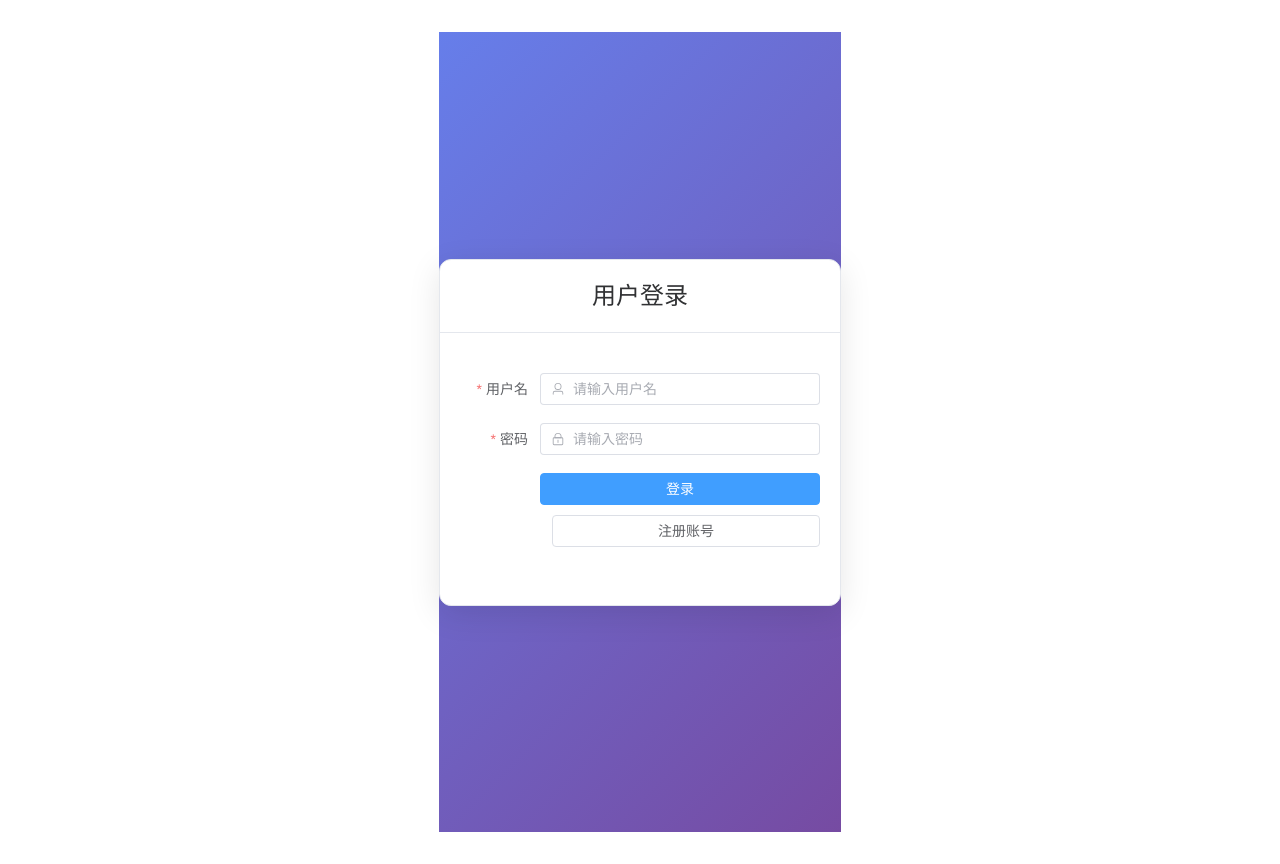
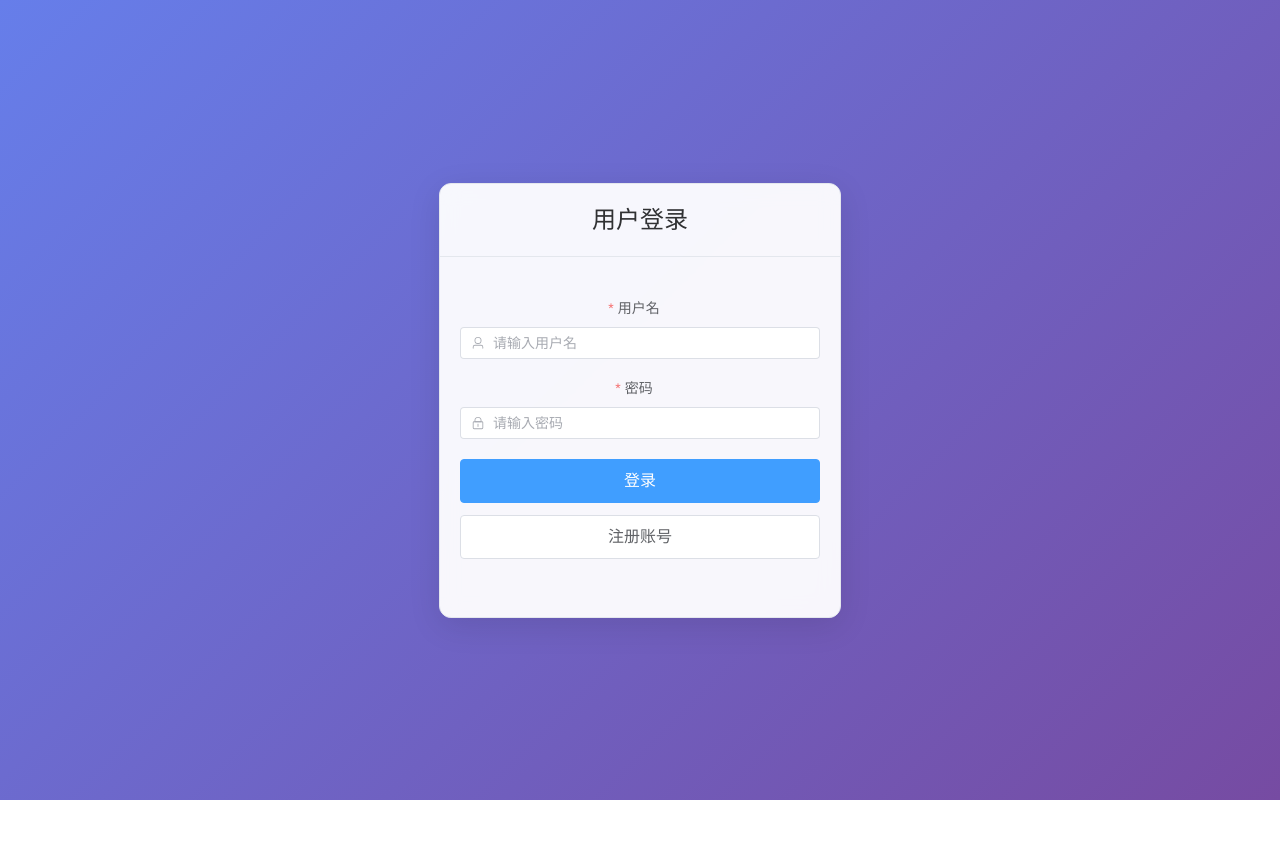
Before and after one commit to zerokkcoder/article-artisan, a Vue app in the folder frontend/: page /#/login in a window 1280 px wide. Built offline with nearby package versions, Linux system fonts and the light colour scheme.

Commit message:
style(login/register): 优化登录和注册页面的样式和布局
- 调整表单标签位置为顶部对齐
- 改进容器和卡片布局以适应不同屏幕尺寸
- 添加毛玻璃效果和响应式设计
- 统一按钮样式和间距

```diff
--- a/frontend/src/components/Login.vue
+++ b/frontend/src/components/Login.vue
@@ -11,8 +11,8 @@
           ref="loginFormRef"
           :model="loginForm"
           :rules="rules as any"
-          label-width="80px"
           class="login-form"
+          label-position="top"
         >
           <el-form-item label="用户名" prop="username">
           <el-input
@@ -34,7 +34,7 @@
           />
         </el-form-item>
 
-        <el-form-item>
+        <el-form-item class="button-group" label-width="0">
           <el-button
             type="primary"
             :loading="isLoading"
@@ -88,17 +88,26 @@ const handleLogin = async () => {
 
 <style scoped>
 .login-container {
+  position: fixed;
+  top: 0;
+  left: 0;
+  width: 100vw;
+  height: 100vh;
   display: flex;
   justify-content: center;
   align-items: center;
-  min-height: 100vh;
   background: linear-gradient(135deg, #667eea 0%, #764ba2 100%);
+  padding: 20px;
+  box-sizing: border-box;
 }
 
 .login-card {
-  width: 400px;
+  width: 100%;
+  max-width: 400px;
   box-shadow: 0 8px 32px rgba(0, 0, 0, 0.1);
   border-radius: 12px;
+  backdrop-filter: blur(10px);
+  background: rgba(255, 255, 255, 0.95);
 }
 
 .card-header {
@@ -109,18 +118,55 @@ const handleLogin = async () => {
   margin: 0;
   color: #303133;
   font-weight: 600;
+  font-size: 24px;
 }
 
 .login-form {
   padding: 20px 0;
 }
 
+.button-group {
+  text-align: center;
+  margin-top: 20px;
+}
+
+.button-group :deep(.el-form-item__content) {
+  justify-content: center;
+  display: flex;
+  flex-direction: column;
+  align-items: center;
+  width: 100%;
+  gap: 12px;
+}
+
+.button-group :deep(.el-button) {
+  margin: 0 !important;
+}
+
 .login-button {
   width: 100%;
-  margin-bottom: 10px;
+  height: 44px;
+  font-size: 16px;
 }
 
 .switch-button {
   width: 100%;
+  height: 44px;
+  font-size: 16px;
+}
+
+/* 响应式设计 */
+@media (max-width: 480px) {
+  .login-container {
+    padding: 10px;
+  }
+
+  .login-card {
+    max-width: 100%;
+  }
+
+  .card-header h2 {
+    font-size: 20px;
+  }
 }
 </style>
--- a/frontend/src/components/Register.vue
+++ b/frontend/src/components/Register.vue
@@ -11,8 +11,8 @@
           ref="registerFormRef"
           :model="registerForm"
           :rules="rules as any"
-          label-width="80px"
           class="register-form"
+          label-position="top"
         >
           <el-form-item label="用户名" prop="username">
           <el-input
@@ -54,7 +54,7 @@
           />
         </el-form-item>
 
-        <el-form-item>
+        <el-form-item class="button-group" label-width="0">
           <el-button
             type="primary"
             :loading="isLoading"
@@ -132,17 +132,26 @@ const handleRegister = async () => {
 
 <style scoped>
 .register-container {
+  position: fixed;
+  top: 0;
+  left: 0;
+  width: 100vw;
+  height: 100vh;
   display: flex;
   justify-content: center;
   align-items: center;
-  min-height: 100vh;
   background: linear-gradient(135deg, #667eea 0%, #764ba2 100%);
+  padding: 20px;
+  box-sizing: border-box;
 }
 
 .register-card {
-  width: 400px;
+  width: 100%;
+  max-width: 400px;
   box-shadow: 0 8px 32px rgba(0, 0, 0, 0.1);
   border-radius: 12px;
+  backdrop-filter: blur(10px);
+  background: rgba(255, 255, 255, 0.95);
 }
 
 .card-header {
@@ -153,18 +162,55 @@ const handleRegister = async () => {
   margin: 0;
   color: #303133;
   font-weight: 600;
+  font-size: 24px;
 }
 
 .register-form {
   padding: 20px 0;
 }
 
+.button-group {
+  text-align: center;
+  margin-top: 20px;
+}
+
+.button-group :deep(.el-form-item__content) {
+  justify-content: center;
+  display: flex;
+  flex-direction: column;
+  align-items: center;
+  width: 100%;
+  gap: 12px;
+}
+
+.button-group :deep(.el-button) {
+  margin: 0 !important;
+}
+
 .register-button {
   width: 100%;
-  margin-bottom: 10px;
+  height: 44px;
+  font-size: 16px;
 }
 
 .switch-button {
   width: 100%;
+  height: 44px;
+  font-size: 16px;
+}
+
+/* 响应式设计 */
+@media (max-width: 480px) {
+  .register-container {
+    padding: 10px;
+  }
+
+  .register-card {
+    max-width: 100%;
+  }
+
+  .card-header h2 {
+    font-size: 20px;
+  }
 }
 </style>
```
